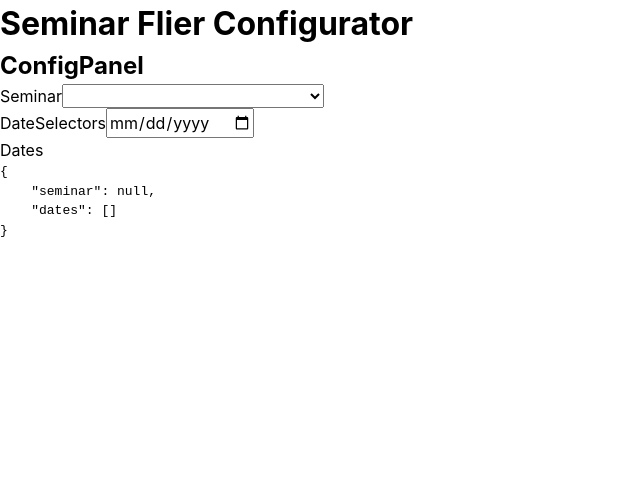
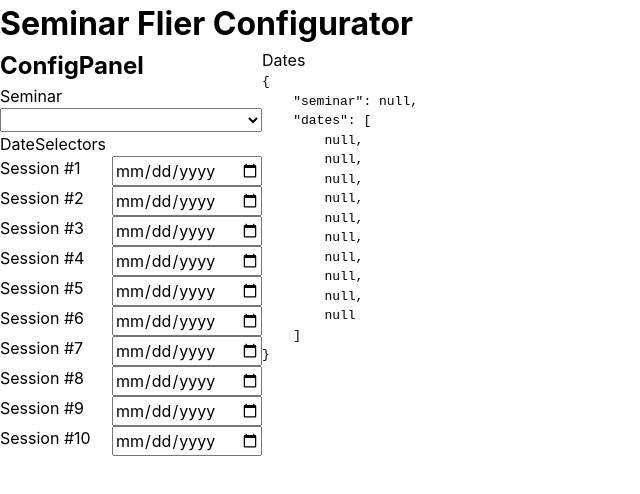
Before and after one commit to jangeroo/semflier, a React (Create React App) app: page / in a window 1280 px wide. Shown: the top 494 px of the page, without its empty margins (0-640 px from the left). Built offline with nearby package versions, Linux system fonts and the light colour scheme.

Commit message:
Can now set 10 session dates

```diff
--- a/package.json
+++ b/package.json
@@ -6,7 +6,7 @@
     "@testing-library/jest-dom": "^5.16.4",
     "@testing-library/react": "^13.2.0",
     "@testing-library/user-event": "^13.5.0",
-    "luxon": "^2.4.0",
+    "date-fns": "^2.28.0",
     "react": "^18.1.0",
     "react-dom": "^18.1.0",
     "react-scripts": "5.0.1",
--- a/src/App.js
+++ b/src/App.js
@@ -2,6 +2,7 @@ import React, { useReducer } from "react";
 import AppContext from "./AppContext";
 import ConfigPanel from "./ConfigPanel";
 import { reducer, initialState, actions } from "./store.js";
+import styled from "styled-components";
 
 export default function App() {
   const [state, dispatch] = useReducer(reducer, initialState);
@@ -9,8 +10,17 @@ export default function App() {
   return (
     <AppContext.Provider value={{ state, dispatch, actions }}>
       <h1>Seminar Flier Configurator</h1>
-      <ConfigPanel />
-      <pre>{JSON.stringify(state, null, 4)}</pre>
+      <Main>
+        <ConfigPanel />
+        <div>
+          <div>Dates</div>
+          <pre>{JSON.stringify(state, null, 4)}</pre>
+        </div>
+      </Main>
     </AppContext.Provider>
   );
 }
+
+const Main = styled.div`
+  display: flex;
+`;
--- a/src/DateSelectors.jsx
+++ b/src/DateSelectors.jsx
@@ -1,19 +1,22 @@
-import React, { useContext } from "react";
-import { DateTime } from "luxon";
+import * as React from "react";
+import { add, format } from "date-fns";
 import AppContext from "./AppContext";
+import styled from "styled-components";
 
 export default function DateSelectors() {
-  const { dispatch, actions } = useContext(AppContext);
+  const { state, dispatch, actions } = React.useContext(AppContext);
 
   const handleChange = (event) => {
-    var startDate = DateTime.fromISO(event.target.value);
-    console.log(`Start Date: ${startDate}`);
+    const dateInput = event.target.value;
 
-    var dates = [...Array(10).keys()].map((session) => {
-      return startDate.plus({ days: session * 7 });
+    if (dateInput === "") return dispatch(actions.SET_DATES([...Array(10)]));
+
+    const startDate = new Date(dateInput + "T00:00:00");
+
+    const dates = state.dates.map((date, session) => {
+      // console.log({ date, session });
+      return format(add(startDate, { weeks: session }), "yyyy-MM-dd");
     });
-
-    console.log({ dates });
 
     dispatch(actions.SET_DATES(dates));
   };
@@ -22,9 +25,26 @@ export default function DateSelectors() {
     <div>
       <div>
         <label>DateSelectors</label>
-        <input type="date" onChange={handleChange} />
+        {state.dates.map((date, i) => (
+          <DateSelector key={i}>
+            Session #{i + 1}
+            <Input
+              type="date"
+              onChange={handleChange}
+              value={date ? date : ""}
+            />
+          </DateSelector>
+        ))}
       </div>
-      <div>Dates</div>
     </div>
   );
 }
+
+const DateSelector = styled.div`
+  display: flex;
+  justify-content: space-between;
+`;
+
+const Input = styled.input`
+  width: 150px;
+`;
--- a/src/SeminarSelector.jsx
+++ b/src/SeminarSelector.jsx
@@ -13,6 +13,7 @@ export default function SeminarSelector() {
   return (
     <div>
       <label>Seminar</label>
+      <br />
       <select name="seminar" ref={selection} onChange={handleSelection}>
         <option value=""></option>
         {SEMINARS.map((sem) => (
--- a/src/data.js
+++ b/src/data.js
@@ -1,4 +1,11 @@
 const SEMINARS = [
+  {
+    code: "BEX",
+    title: "Being Extraordinary",
+    subtitle: "The Pathway to Adventure",
+    description: "Heres a description for the Commitment Seminar",
+    PREREQS: [],
+  },
   {
     code: "CPA",
     title: "Commitment",
--- a/src/store.js
+++ b/src/store.js
@@ -1,6 +1,6 @@
 const initialState = {
   seminar: null,
-  dates: [],
+  dates: [...Array(10)],
 };
 
 const reducer = (state, action) => {
```
Also changed, not shown: 2 other files (tests, documents, lock files or other folders).
